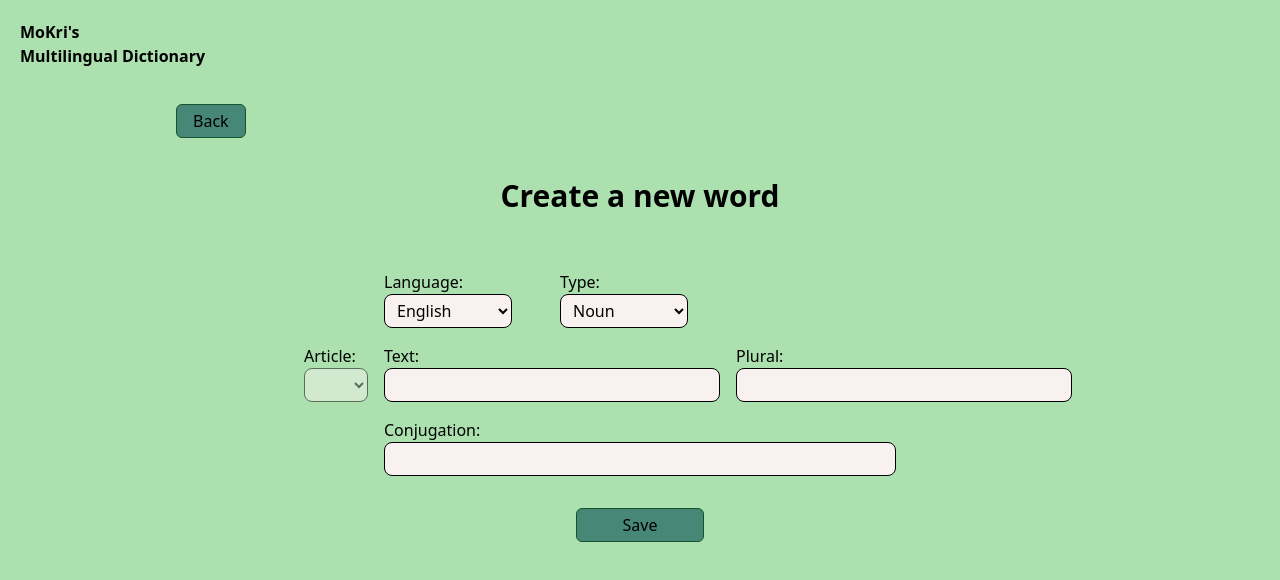
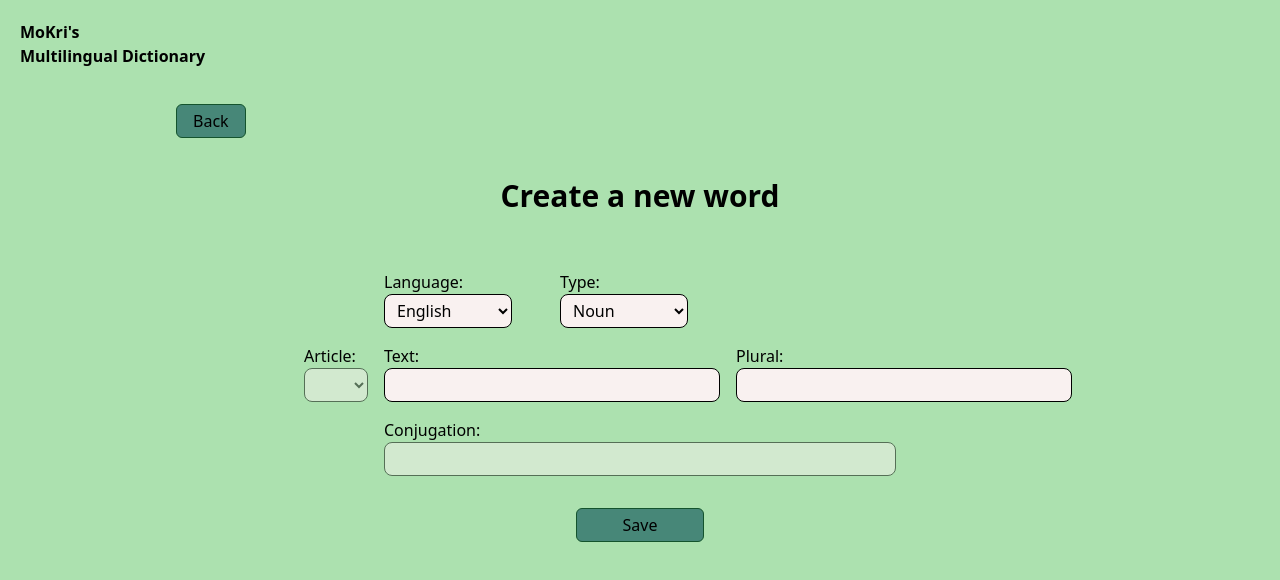
Before and after one commit to MoKrisz/MoKri-s-Multilingual-Dictionary-React-FE, a React (Vite) app: page /menu/new-word in a window 1280 px wide. Shown: the top 580 px of the page. Built offline with nearby package versions, Linux system fonts and the light colour scheme.

Commit message:
reset input value when disabled

```diff
--- a/src/features/Words/components/FormInput.tsx
+++ b/src/features/Words/components/FormInput.tsx
@@ -1,4 +1,4 @@
-import React, { ChangeEvent } from "react";
+import React, { ChangeEvent, useEffect, useState } from "react";
 import { LanguageCodeEnum } from "../models";
 
 export interface Option {
@@ -27,6 +27,15 @@ export default function FormInput({
   disabled = false,
   onChange,
 }: FormInputProps) {
+  const [text, setText] = useState<string>("");
+
+  useEffect(() => {
+    console.log("megfut a disable.");
+    if (disabled) {
+      setText("");
+    }
+  }, [disabled]);
+
   let inputElement;
 
   if (type === "text") {
@@ -35,7 +44,9 @@ export default function FormInput({
         type="text"
         id={id}
         name={name}
-        className="rounded-lg border border-black bg-cream px-3 py-1"
+        value={text}
+        onChange={(e) => setText(e.target.value)}
+        className="rounded-lg border border-black bg-cream px-3 py-1 disabled:opacity-50"
         disabled={disabled}
       ></input>
     );
@@ -70,9 +81,7 @@ export default function FormInput({
 
   return (
     <div className={`flex flex-col ${className}`}>
-      <label htmlFor={id}>
-        {children}
-      </label>
+      <label htmlFor={id}>{children}</label>
       {inputElement}
     </div>
   );
```
